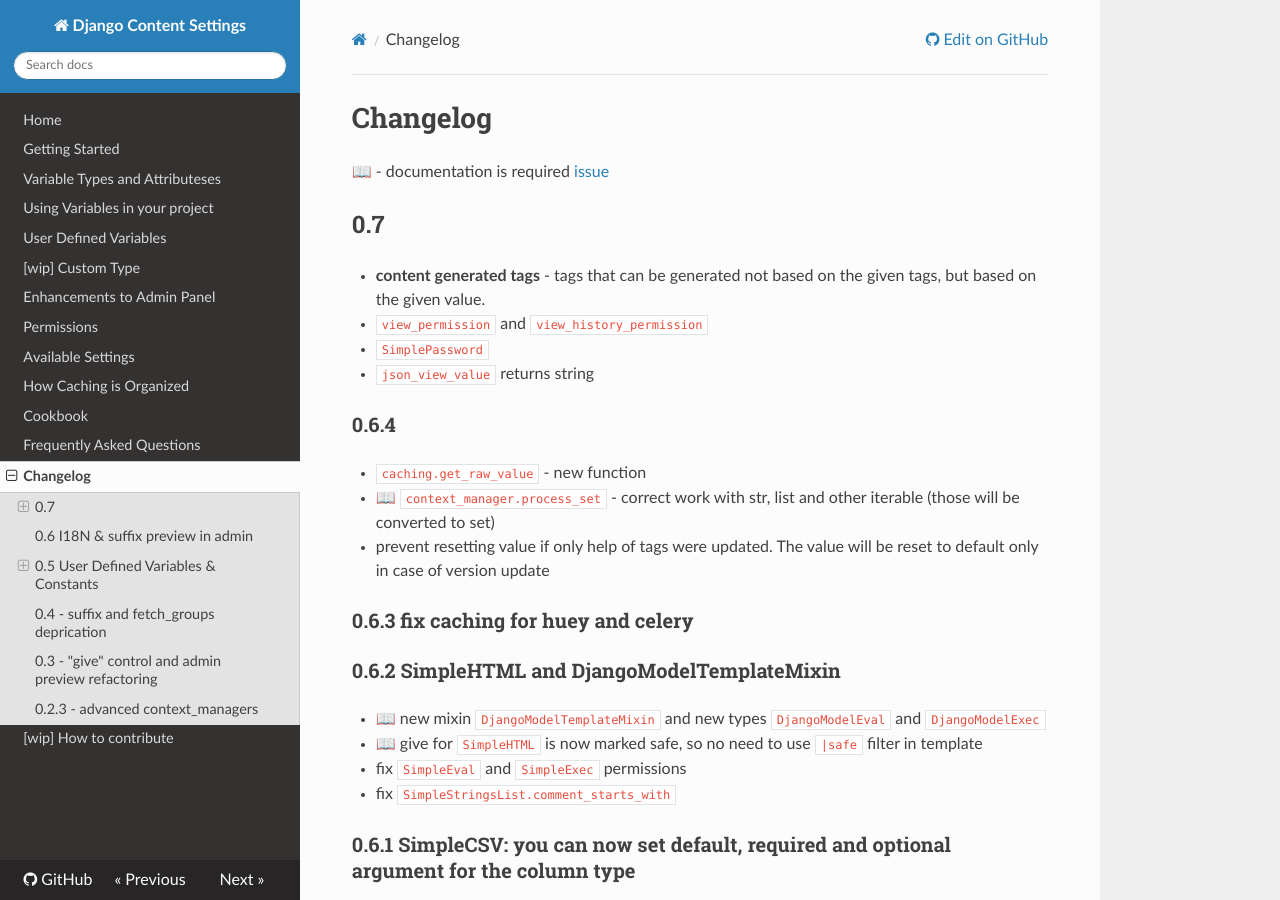
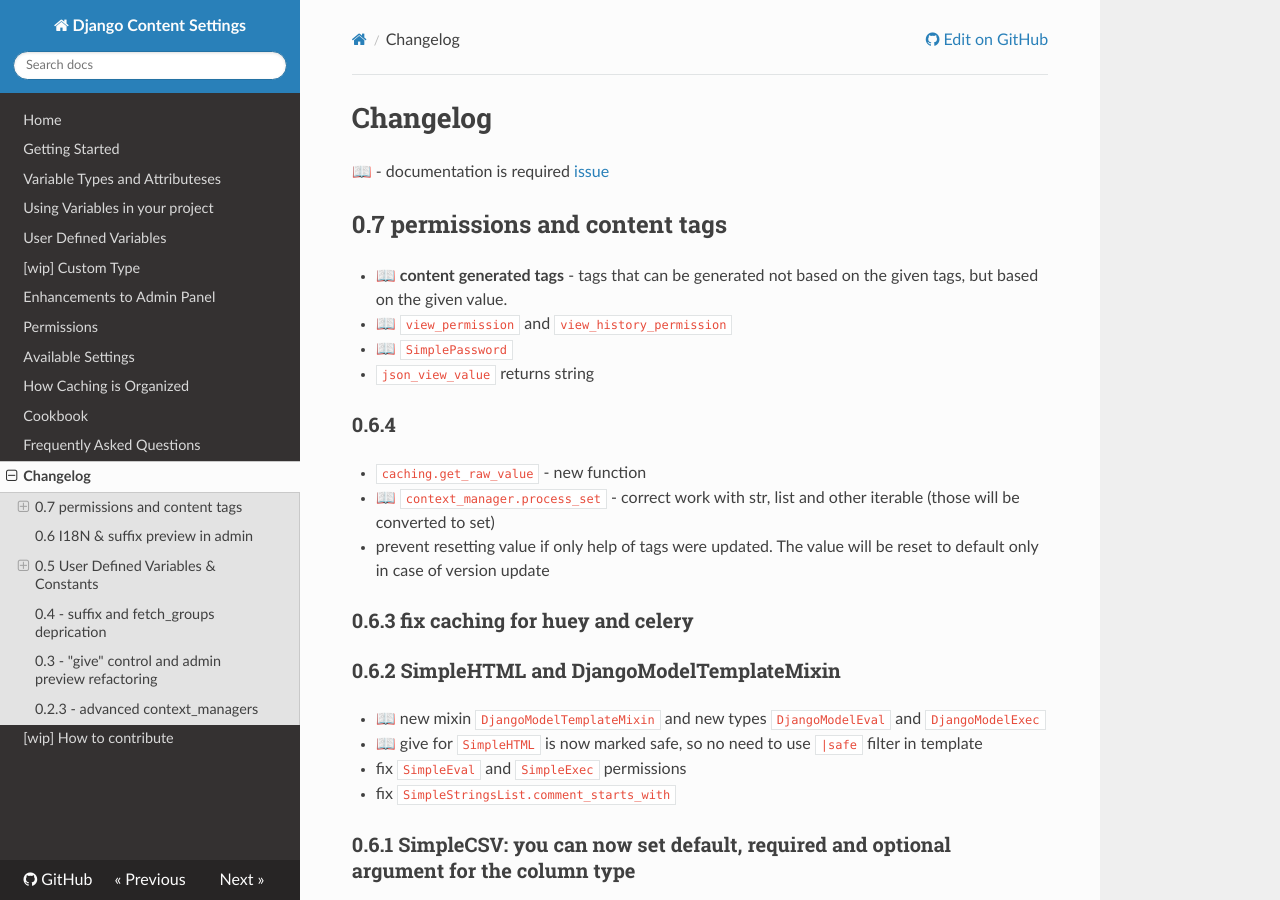
Before and after one commit to occipital/django-content-settings, an MkDocs documentation site: the page built from docs/changelog.md, in a window 1280 px wide and 900 px high. Built offline with MkDocs 1.6.1, drawn with Linux system fonts in a browser that asks for light colours; nearby versions of some CDN libraries.

Commit message:
hf for changelog

```diff
--- a/docs/changelog.md
+++ b/docs/changelog.md
@@ -2,11 +2,11 @@
 
 📖 - documentation is required [issue](https://github.com/occipital/django-content-settings/issues/30)
 
-## 0.7
+## 0.7 permissions and content tags
 
-* __content generated tags__ - tags that can be generated not based on the given tags, but based on the given value.
-* `view_permission` and `view_history_permission`
-* `SimplePassword`
+* 📖 __content generated tags__ - tags that can be generated not based on the given tags, but based on the given value.
+* 📖 `view_permission` and `view_history_permission`
+* 📖 `SimplePassword`
 * `json_view_value` returns string
 
 ### 0.6.4
```
